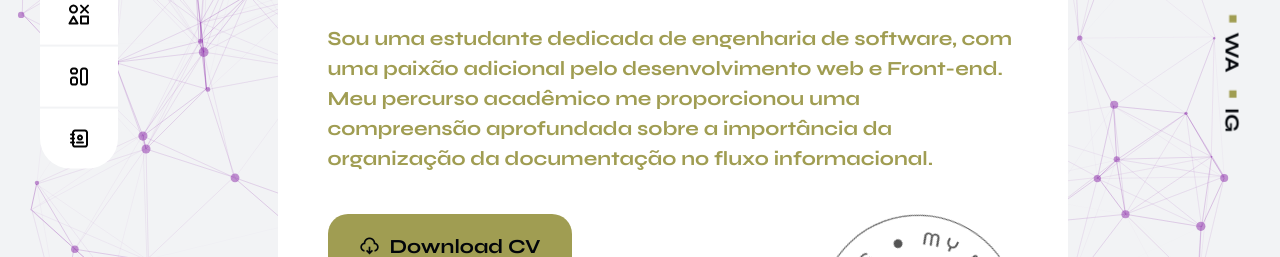
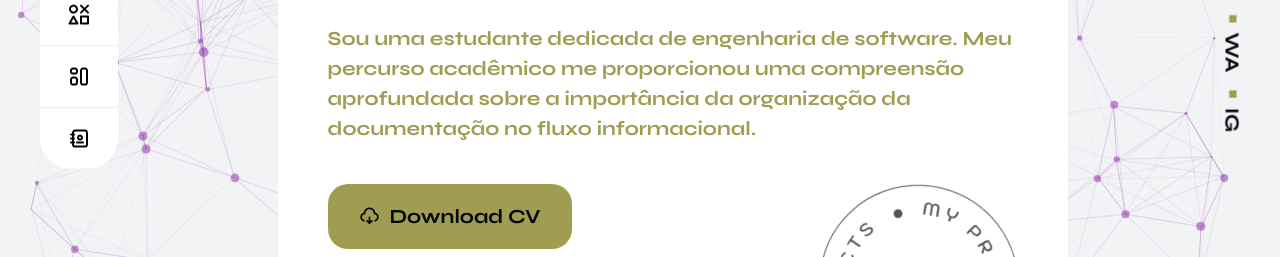
Before and after one commit to karynla/Portfolio-karyn, a plain HTML site: page karynla/index.html in a window 1280 px wide. Shown: the part 393-650 px from the top of the page. Drawn offline with nearby package versions, Linux system fonts and the light colour scheme; animation ran at ten frames a second; files whose address does not match are found by name.

Commit message:
Update index.html

```diff
--- a/karynla/index.html
+++ b/karynla/index.html
@@ -183,7 +183,7 @@
 
 
                     </h2>
-                    <h3 class="passionate font_w_font_s1 fade_up">Sou uma estudante dedicada de engenharia de software, com uma paixão adicional pelo desenvolvimento web e Front-end. Meu percurso acadêmico me proporcionou uma compreensão aprofundada sobre a importância da organização da documentação no fluxo informacional.
+                    <h3 class="passionate font_w_font_s1 fade_up">Sou uma estudante dedicada de engenharia de software. Meu percurso acadêmico me proporcionou uma compreensão aprofundada sobre a importância da organização da documentação no fluxo informacional.
                     </h3>
                     <div class="button_circle_group">
                         <div>
```
